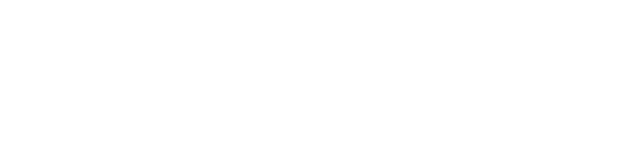
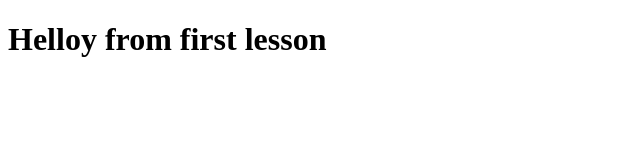
Before and after one commit to Iryna-Bigdash/-genius_practice, a plain HTML site: page index.html in a window 1280 px wide. Shown: the whole page, without its empty margins (0-640 px from the left). Drawn offline with Linux system fonts and the light colour scheme.

Commit message:
update html

```diff
--- a/index.html
+++ b/index.html
@@ -7,6 +7,7 @@
     <title>Lesson1</title>
 </head>
 <body>
+    <h1>Helloy from first lesson</h1>
 
 </body>
 </html>
```
